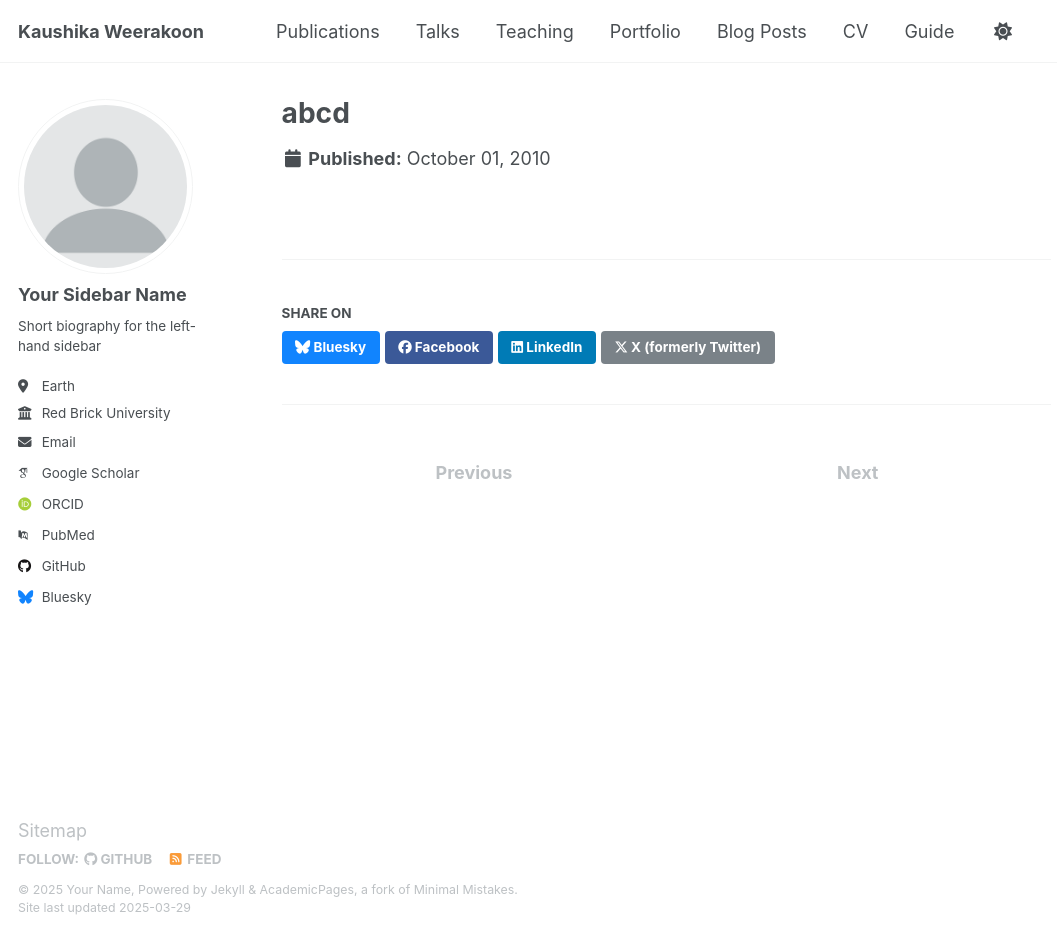
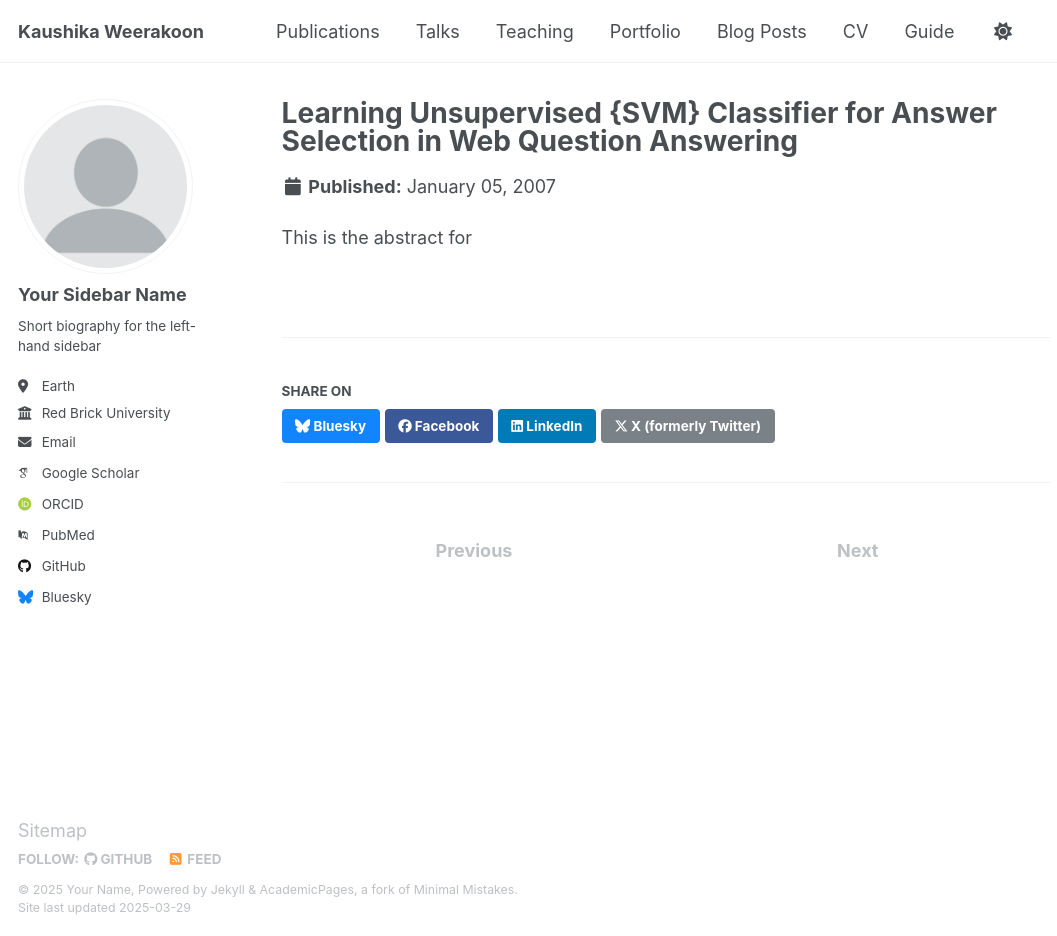
Before and after one commit to kaushikaW/kaushikaW.github.io, a Jekyll site: the page built from _publications/p_1.md, in a window 1280 px wide and 936 px high. Shown: the whole window, without its empty margins (0-1057 px from the left). Built offline with Jekyll 4.4.1, drawn with Linux system fonts in a browser that asks for light colours; some web fonts are replaced.

Commit message:
Update p_1.md

```diff
--- a/_publications/p_1.md
+++ b/_publications/p_1.md
@@ -1,6 +1,8 @@
 ---
-title: abcd
+title: Learning Unsupervised {SVM} Classifier for Answer Selection in Web Question Answering
 collection: publications
 category: manuscripts
-date: 2010-10-1
+permalink: wu-EtAl:2007:EMNLP-CoNLL2007
+date: 2007-01-5
 ---
+This is the abstract for
```
